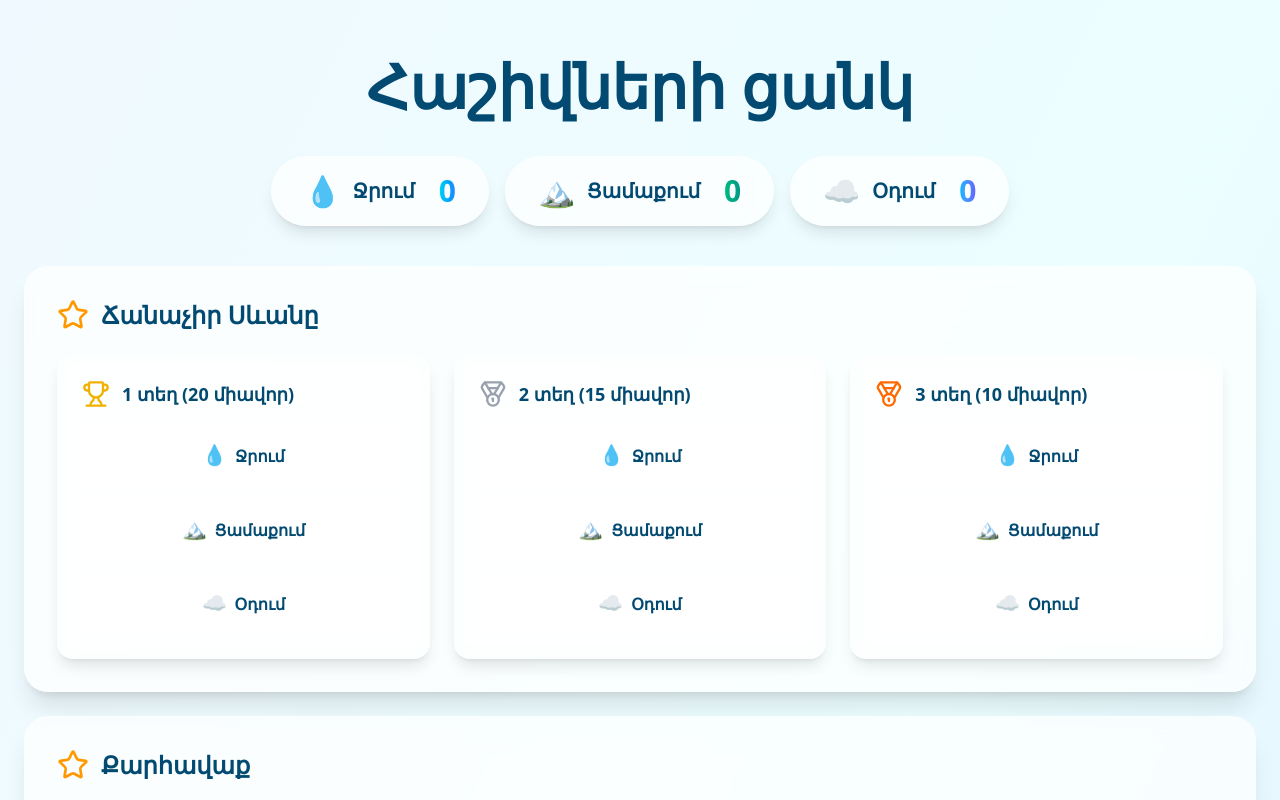
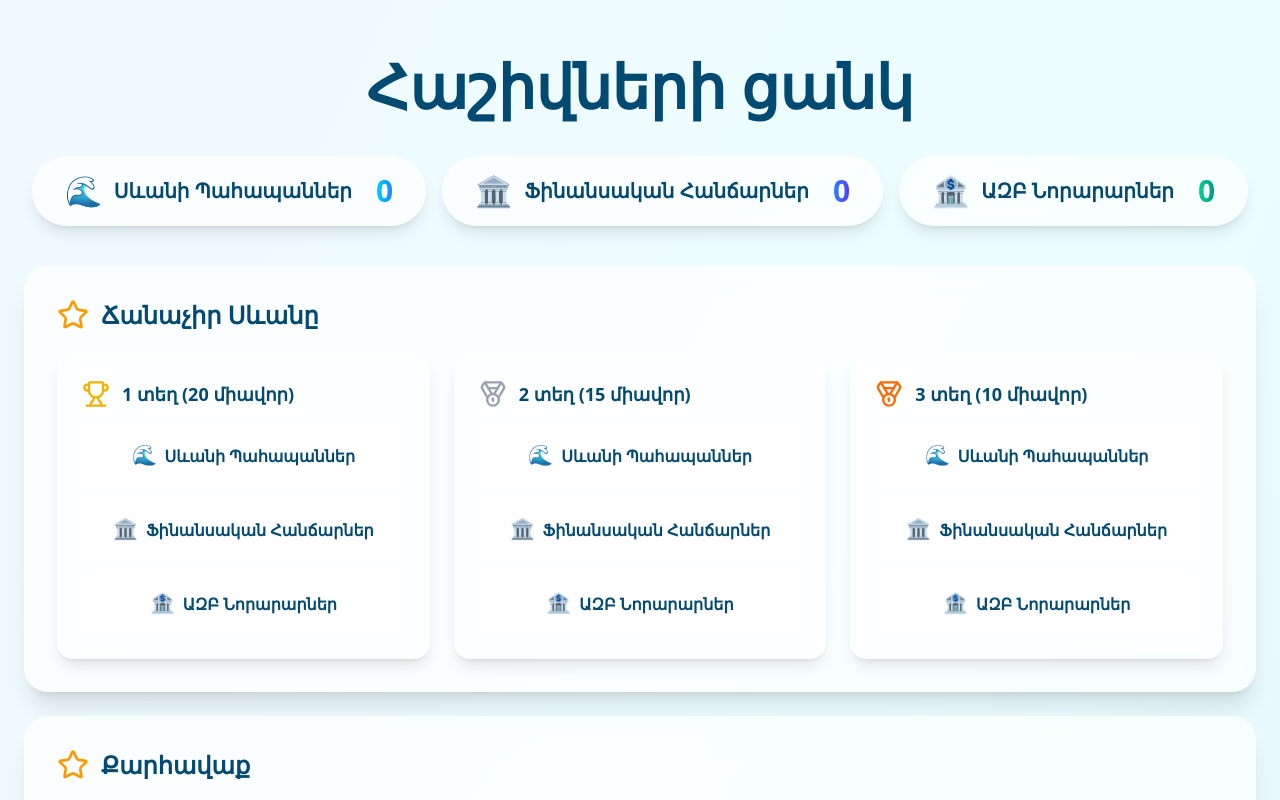
Before and after one commit to roma-frontend/MOF-GAME, a Next.js app: page /scores in a window 1280 px wide. Shown: the top 800 px of the page. Built offline with nearby package versions, Linux system fonts and the light colour scheme.

Commit message:
added new UI component

```diff
--- a/app/scores/game-context.tsx
+++ b/app/scores/game-context.tsx
@@ -50,10 +50,11 @@ const GAMES: Game[] = [
   { id: 5, name: 'Թիմային խաղ', points: { first: 35, second: 20, third: 10 } },
 ];
 
+
 const TEAMS: Team[] = [
-  { id: 1, name: 'Ջրում', color: 'from-cyan-400 to-blue-500', icon: '💧' },
-  { id: 2, name: 'Ցամաքում', color: 'from-emerald-500 to-teal-600', icon: '🏔️' },
-  { id: 3, name: 'Օդում', color: 'from-sky-400 to-indigo-500', icon: '☁️' }
+  { id: 1, name: 'Սևանի Պահապաններ', color: 'from-cyan-400 to-blue-500', icon: '🌊' },
+  { id: 2, name: 'Ֆինանսական Հանճարներ', color: 'from-blue-500 to-indigo-600', icon: '🏛️' },
+  { id: 3, name: 'ԱԶԲ Նորարարներ', color: 'from-emerald-400 to-teal-600', icon: '🏦' }
 ];
 
 export function GameProvider({ children }: { children: ReactNode }) {
```
